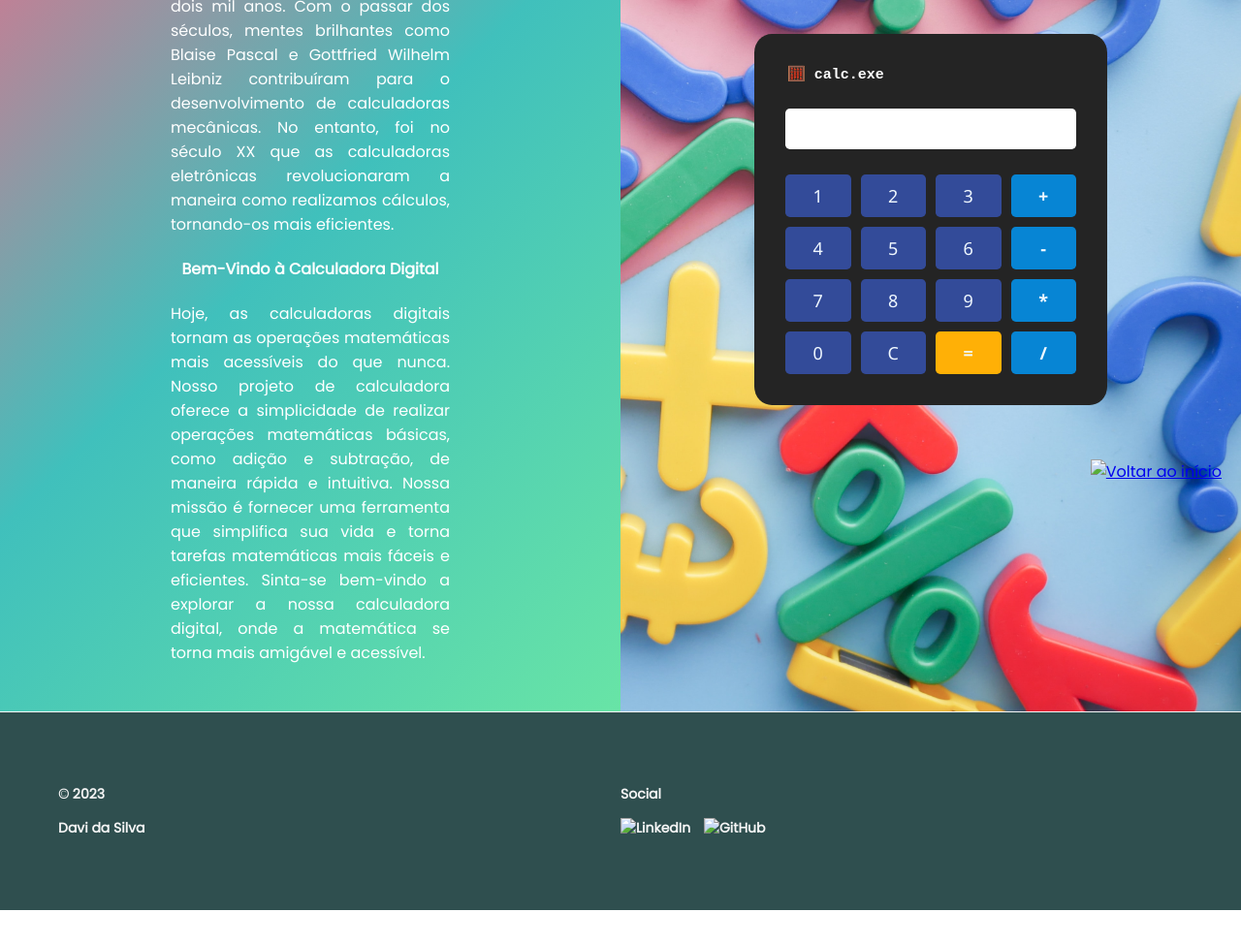
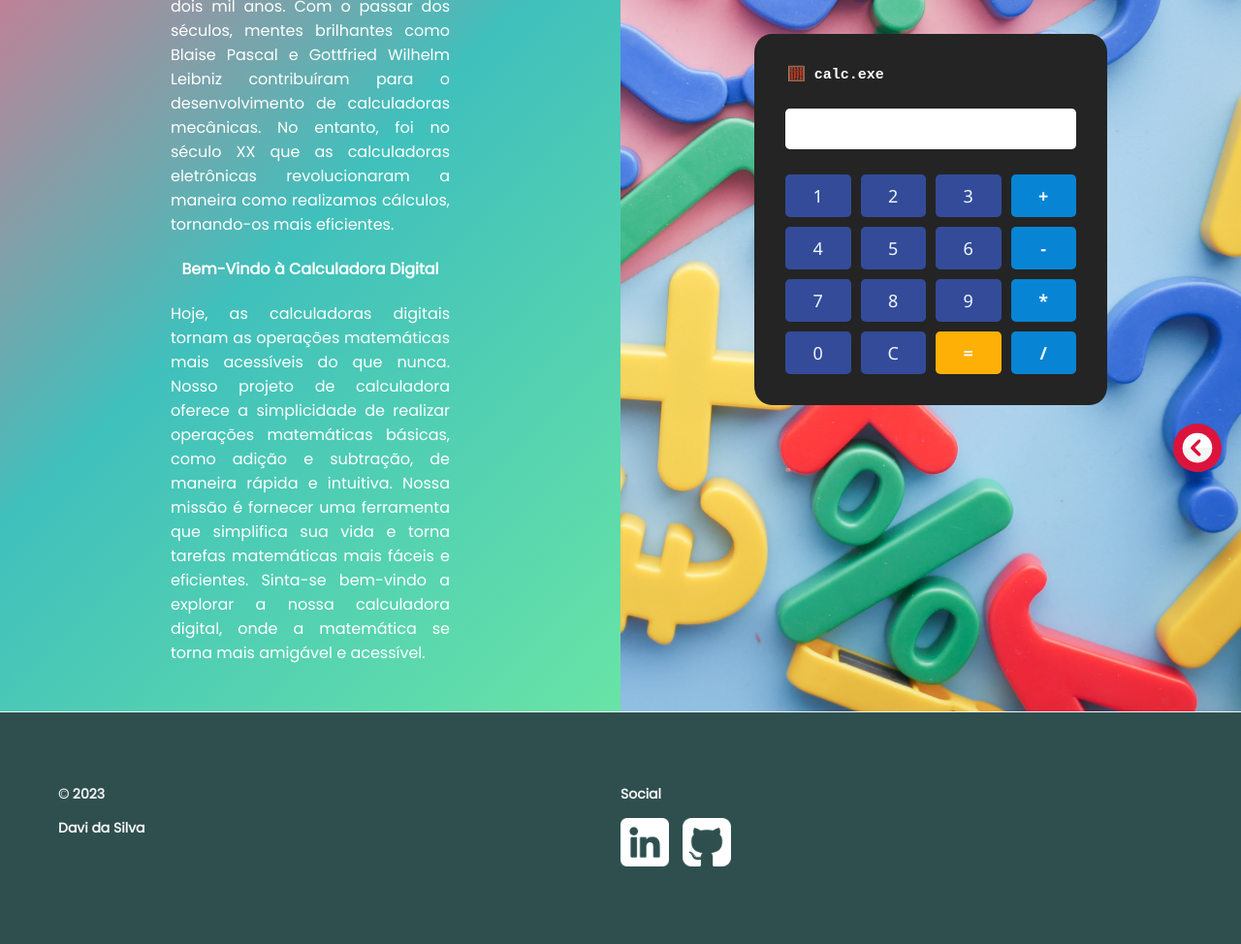
Before and after one commit to davsdev/Site-Portfolio, a plain HTML site: page calculadora.html in a window 1280 px wide. Shown: the part 281-1255 px from the top of the page at 97% size. Before the commit the page ends 1220 px from the top, so only its background shows below. Drawn offline with Linux system fonts and the light colour scheme; the site is published under a folder, as on GitHub Pages, so addresses that start at the root find nothing.

Commit message:
Calculadora

```diff
--- a/calculadora.html
+++ b/calculadora.html
@@ -54,19 +54,19 @@
                 <p>Social</p>
                 <p>
                     <a href="https://www.linkedin.com/in/davi-da-silva" target="_blank" class="social-icon">
-                        <img src="/img/linkedin.png" alt="LinkedIn">
+                        <img src="img/linkedin.png" alt="LinkedIn">
                     </a>
-                    <a href="#" class="social-icon"><img src="/img/github-sign.png" alt="GitHub"></a>
+                    <a href="#" class="social-icon"><img src="img/github-sign.png" alt="GitHub"></a>
                 </p>
             </div>
         </div>
     </footer>
     <div id="voltar-pagina">
         <a href="index.html">
-            <img src="/img/back.svg" alt="Voltar ao início" width="50" height="50">
+            <img src="img/back.svg" alt="Voltar ao início" width="50" height="50">
         </a>
     </div>
-    <script src="/scripts/script.js"></script>
-    <script src="/scripts/scriptcalc.js"></script>
+    <script src="scripts/script.js"></script>
+    <script src="scripts/scriptcalc.js"></script>
 </body>
 </html>
```
